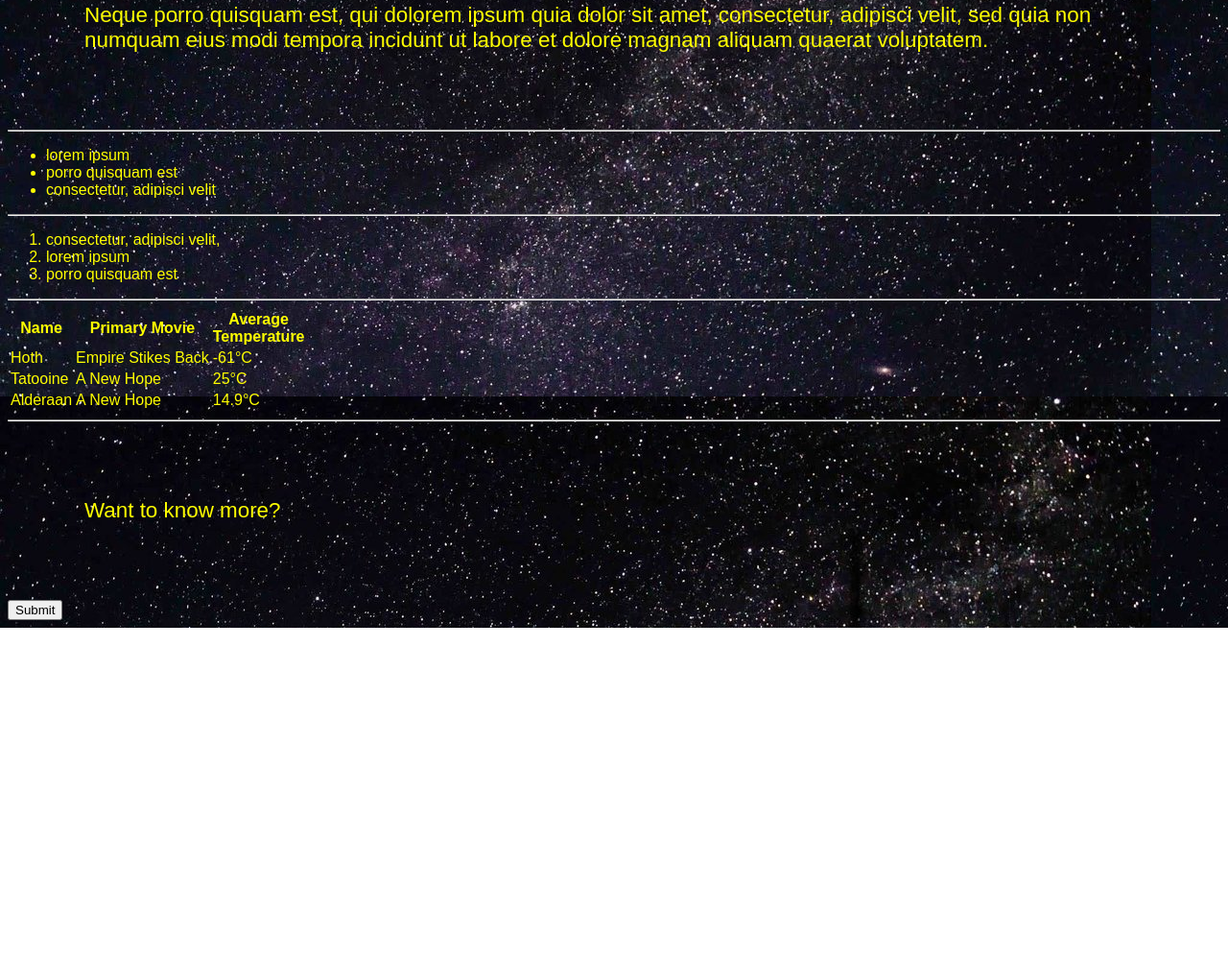
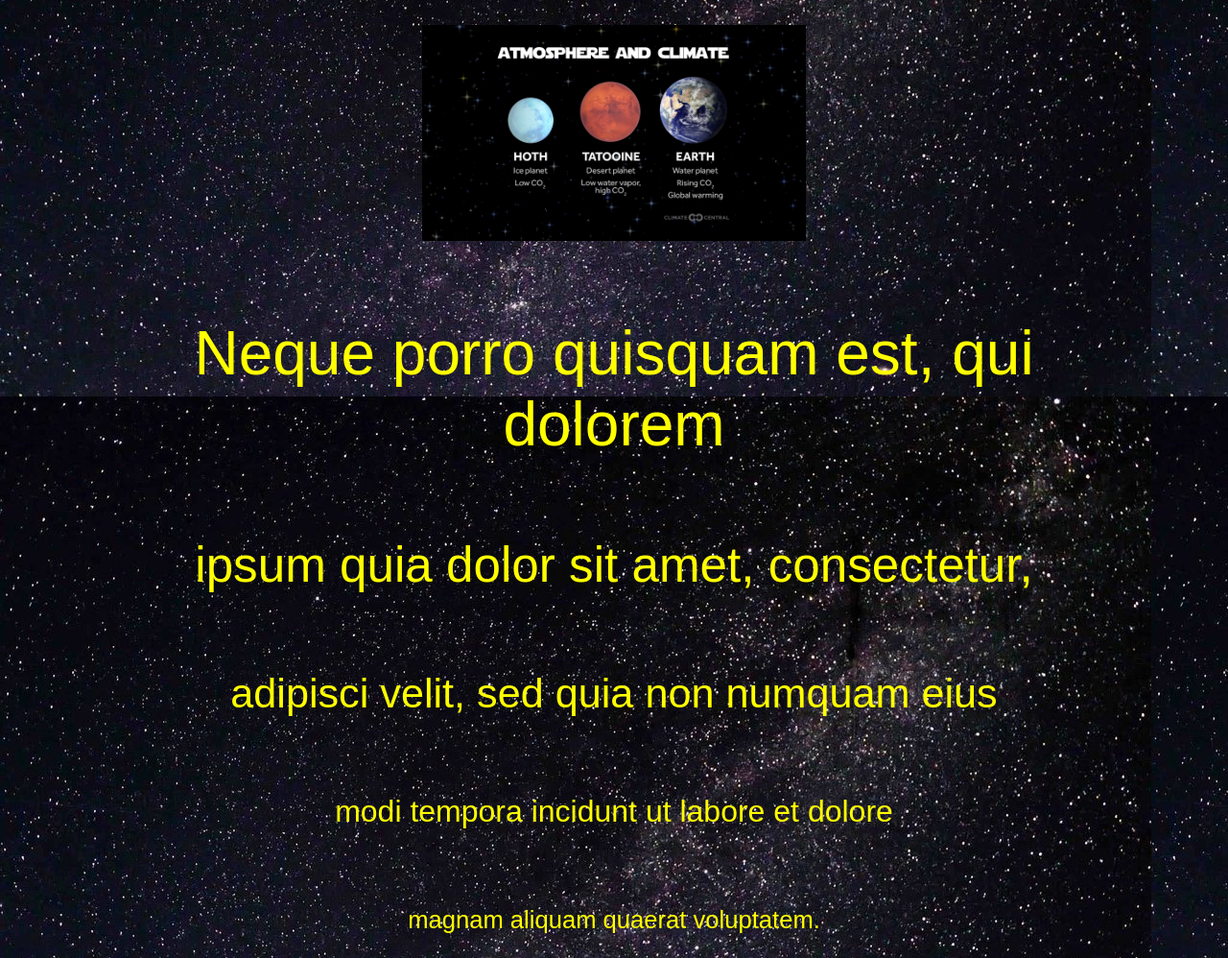
Before and after one commit to mattfro333/simpleHtmlTools, a plain HTML site: page index.html in a window 1280 px wide. Shown: the part 382-1380 px from the top of the page at 96% size. Before the commit the page ends 1036 px from the top, so only its background shows below. Drawn offline with Linux system fonts and the light colour scheme.

Commit message:
made some style changes and cleared up some harder to read text

```diff
--- a/index.html
+++ b/index.html
@@ -9,10 +9,15 @@
 
       <h1>Famous Star Wars Planets</h1>
 
-      <div class="image"><img src="Star Wars Planets.jpg" width="400"></div>
+    <div class="image"><img src="Star Wars Planets.jpg" width="400"></div>
 
-      <p>Neque porro quisquam est, qui dolorem ipsum quia dolor sit amet, consectetur, adipisci velit, sed quia non numquam eius modi tempora incidunt ut labore et dolore magnam aliquam quaerat voluptatem.</p>
-
+      <div class="center">
+        <div class="one">Neque porro quisquam est, qui dolorem</div>
+          <div class="two"> ipsum quia dolor sit amet, consectetur,</div>
+            <div class="three">adipisci velit, sed quia non numquam eius</div>
+              <div class="four">modi tempora incidunt ut labore et dolore</div>
+                <div class="five">magnam aliquam quaerat voluptatem.</div>
+        </div>
       <hr>
       <ul>
         <li>lorem ipsum</li>
--- a/style.css
+++ b/style.css
@@ -6,6 +6,7 @@ body {
 }
 
 h1 {
+  font-size: 7em;
   text-align: center;
 }
 
@@ -15,8 +16,35 @@ h1 {
   justify-content: center;
   align-content: center;
 }
-
- p {
-   font-size: 1.4em;
+.center {
+  text-align: center;
+}
+ .one {
+   font-size: 4em;
    margin: 80px;
  }
+ .two {
+   font-size: 3.2em;
+   margin: 80px;
+ }
+ .three {
+   font-size: 2.7em;
+   margin: 80px;
+ }
+ .four {
+   font-size: 2em;
+   margin: 80px;
+ }
+ .five {
+   font-size: 1.6em;
+   margin: 80px;
+ }
+ table {
+   border-style: dashed;
+   text-align: center;
+ }
+th {
+  font-size: 1.7em;
+  width: 90px;
+ font-weight: lighter;
+}
```
